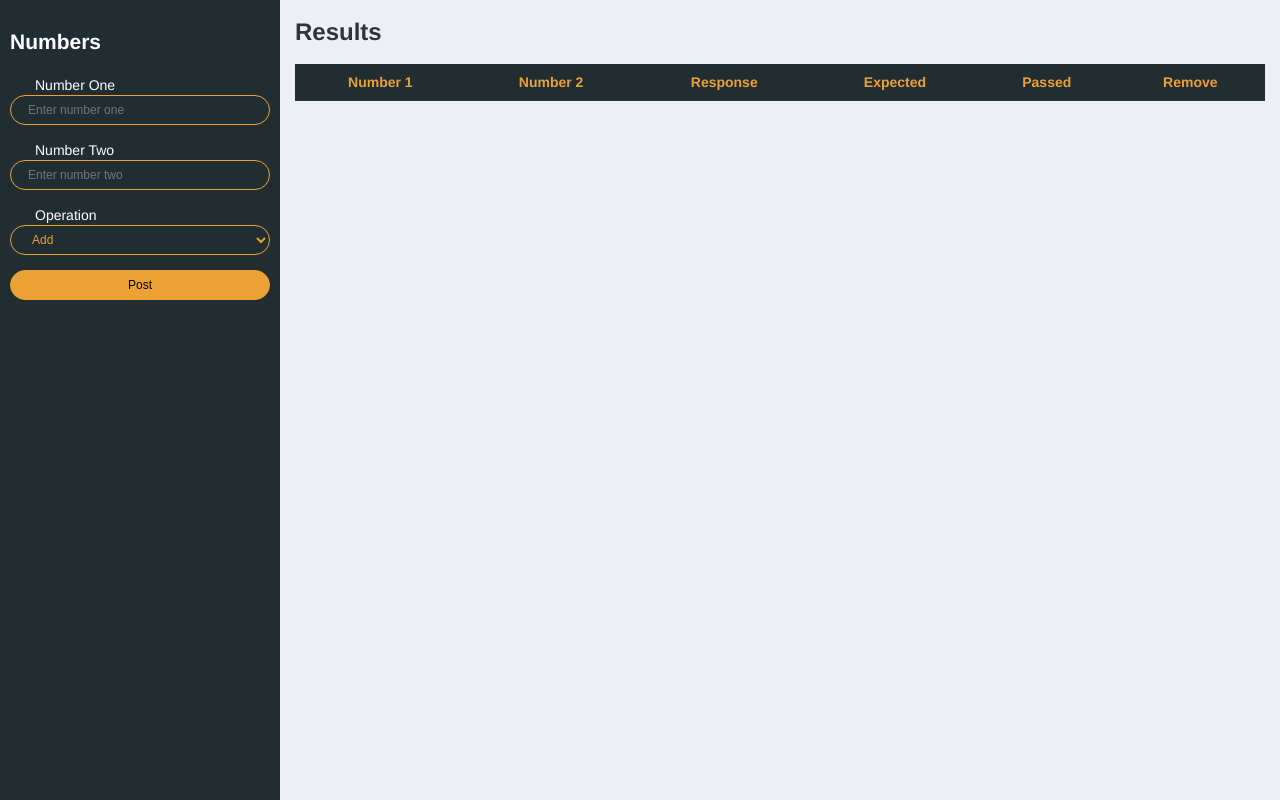
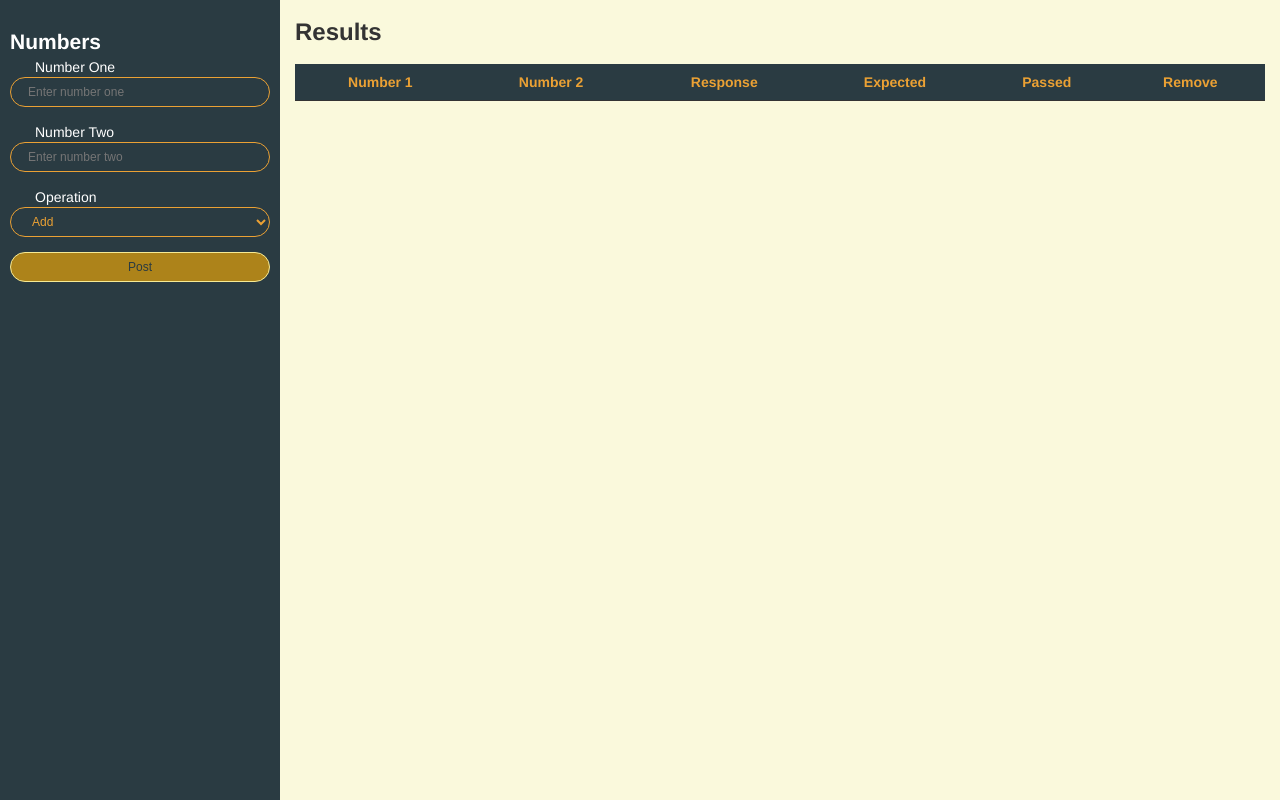
Before and after one commit to DembeDenisAine/awamo, a CodeIgniter app: page /database/ in a window 1280 px wide. Run offline with CodeIgniter, Linux system fonts and the light colour scheme; lists and menus that the app fills with data are empty; some libraries are stand-ins or nearby versions.

Commit message:
Applied the necessary styling of the UI

```diff
--- a/application/modules/page/views/includes/form-left.php
+++ b/application/modules/page/views/includes/form-left.php
@@ -24,7 +24,7 @@
         </select>
       </div>
 
-     <button class="form-control" type="submit"> Post </button>
+     <button class="btn" type="submit"> Post </button>
   </form>
 
 
@@ -62,7 +62,7 @@
 
             console.log("ANSWER "+res.result);
 
-            var newrow='<tr class="greyrow"><td>'+res.num1+'</td><td>'+res.num2+'</td><td>'+res.response+'</td><td>'+res.expected+'</td> <td>'+res.passed+'</td><td class="delete  delete_row"><i class="fa fa-remove"></i></td></tr>';
+            var newrow='<tr class="'+res.row_color+'"><td>'+res.num1+'</td><td>'+res.num2+'</td><td>'+res.response+'</td><td>'+res.expected+'</td> <td>'+res.passed+'</td><td class="delete  delete_row"><i class="fa fa-remove"></i></td></tr>';
 
             $('.mydata_table').append(newrow);
 
--- a/assets/css/style.css
+++ b/assets/css/style.css
@@ -44,7 +44,7 @@ th {
 
 .skin-dark-blue.wrapper,
 .skin-dark-blue .left-side-wrapper{
-    background-color: #222d32
+    background-color: #2a3b42
 }
 
 
@@ -77,12 +77,11 @@ th {
 
 .right-side-wrapper {
   min-height: 100%;
-  background-color: #ecf0f5;
+  background-color: #faf9dc;
   z-index: 800;
 }
 
 /*------ Component: Wrapper; left side wrapper-------*/
-
 .left-side-wrapper{
   position: absolute;
   top: 0;
@@ -146,10 +145,18 @@ th {
 }
 
 
-.table-striped>tbody>tr:nth-of-type(odd) {
+/*.table-striped>tbody>tr:nth-of-type(odd) {
     background-color: #f9f9f9
 }
+*/
 
+.table-striped .yellowish {
+    background-color: #f7ea94;
+}
+
+.table-striped .redish {
+    background-color: #f09884;
+}
 
 
 .table thead{
@@ -164,7 +171,7 @@ th {
   text-align: center;
 }
 .table thead{
-  background-color: #222d32;
+  background-color: #2a3b42;
   color: #eba134;
 }
 
@@ -194,24 +201,11 @@ th {
   color: #eba134;
 }
 
-select{
-  color: #eba134;
-}
-
 .form-control:focus {
-  /*border-color: #eba134;*/
   box-shadow: none;
   color: #eba134;
-  background-color: inherit;
+  outline-width: 0;
 }
-
-.form-control option{
-  background-color: inherit;
-}
-
-
-
-/*------Component: Box -------------*/
 
 .form-content:after{
   clear: both;
@@ -228,32 +222,48 @@ select{
 }
 
 .form-content button{
-  background-color: #eba134;
+  background-color: #ad831a;
   border-radius: 20px;
   text-indent: initial;
-  color: #000;
+  color: #2a3b42;
 }
+
 .form-content h2{
   margin-top: -10%
-  margin-left: 15px;
+  margin-left: 25px;
+  margin-bottom: 0;
 }
 
+/*.form-control option{
+  background-color: inherit;
+}*/
 
+select{
+  color: #ad831a;
+}
+
+select option {
+    background-color: #2a3b42;
+    color: #ad831a;
+}
 
 /*------Component: Button -------------*/
 .btn {
   border-radius: 3px;
   -webkit-box-shadow: none;
   box-shadow: none;
-  border: 1px solid transparent;
-  color: #000;
+  border: 1px solid #f7ea94;
+  color: #2a3b42;
   text-align: center;
+  border-radius: 20px;
+  padding: 5px 17px;
+  display: block;
+  width: 100%;
+  height: 30px;
+  font-size: 12px;
+  cursor: pointer;
 }
 
-.btn:focus {
-  outline: none;
-
-}
 
 .delete{
   color: red;
```
Also changed, not shown: application/modules/api/controllers/Api.php (+9 -7 lines).
